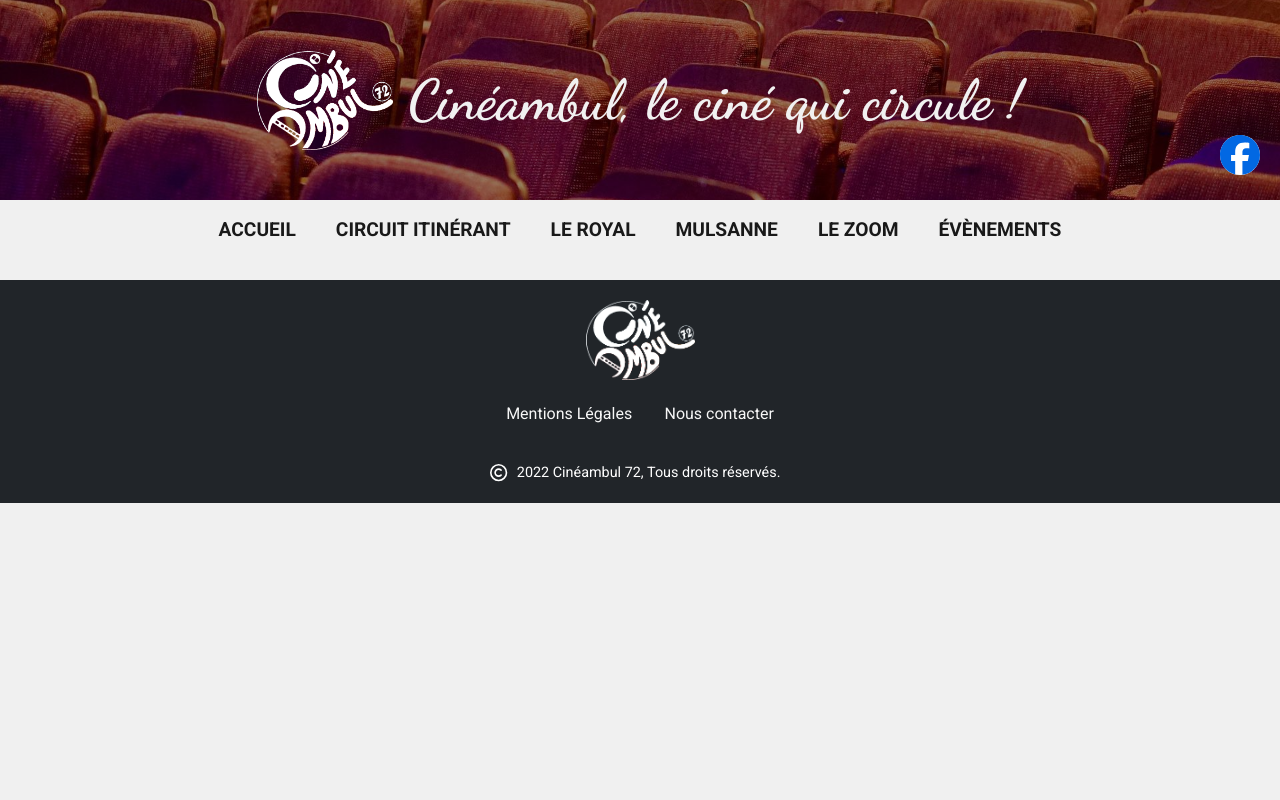
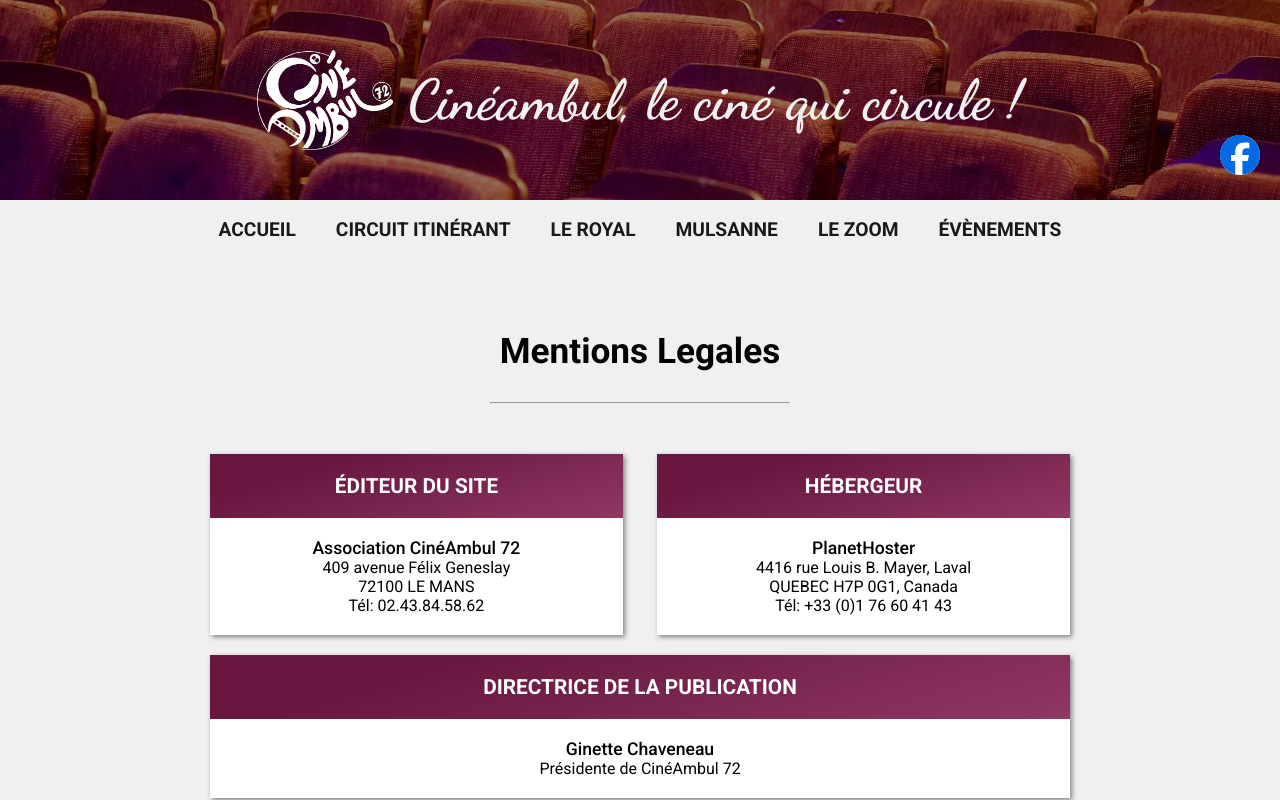
Before and after one commit to ValtnM/Cineambul72, a React (Create React App) app in the folder frontend/: page /mentions-legales in a window 1280 px wide. Shown: the top 800 px of the page. Built offline with nearby package versions, Linux system fonts and the light colour scheme.

Commit message:
Création de la page 'Mentions Legales'

```diff
--- a/frontend/src/App.js
+++ b/frontend/src/App.js
@@ -22,6 +22,7 @@ import tarifsMulsanne from './assets/datas/tarifsMulsanne';
 import infosRoyal from './assets/datas/infosRoyal';
 import infosMulsanne from './assets/datas/infosMulsanne'
 import Foot from './Components/Foot/Foot';
+import MentionsLegales from './Pages/MentionsLegales/MentionsLegales';
 
 function App() {
 
@@ -58,6 +59,7 @@ function App() {
         </Route>
         <Route path="/film/:filmId/*" element={<FilmDetails />}></Route>
         <Route path="/nous-contacter" element={<Contact />}></Route>
+        <Route path="/mentions-legales" element={<MentionsLegales />}></Route>
       </Routes>
       <Foot pageUrl={pageUrl} setPageUrl={setPageUrl}/>
     </div>
--- a/frontend/src/Components/Foot/Foot.js
+++ b/frontend/src/Components/Foot/Foot.js
@@ -28,7 +28,7 @@ export default function Foot(props) {
 
       <ul className="foot-nav">
           {/* <li><a href="#profile">Mon profil</a></li> */}
-          <li><a href="#skills">Mentions Légales</a></li>
+          <li><Link onClick={() => sendPageUrl("contact")} to="/mentions-legales">Mentions Légales</Link></li>
           <li><Link onClick={() => sendPageUrl("contact")} to="/nous-contacter">Nous contacter</Link></li>
       </ul>
       <div className="copyright">
--- /dev/null
+++ b/frontend/src/Pages/MentionsLegales/MentionsLegales.js
@@ -0,0 +1,38 @@
+import React from 'react'
+import './MentionsLegales.scss'
+
+export default function MentionsLegales() {
+  return (
+    <div className='mentions-legales'>
+        <h2>Mentions Legales</h2>
+        <hr />
+        <div className='cards'>
+            <div className="editeur">
+                <h3>Éditeur du site</h3>
+                <p>
+                    <span>Association CinéAmbul 72</span><br />
+                    409 avenue Félix Geneslay<br />
+                    72100 LE MANS<br/>
+                    Tél: 02.43.84.58.62
+                </p>
+            </div>
+            <div className='hebergeur'>
+                <h3>Hébergeur</h3>
+                <p>
+                    <span>PlanetHoster</span><br/>
+                    4416 rue Louis B. Mayer, Laval<br/>
+                    QUEBEC H7P 0G1, Canada<br/>
+                    Tél: +33 (0)1 76 60 41 43
+                </p>
+            </div>
+            <div className="directeur">
+                <h3>Directrice de la publication</h3>
+                <p>
+                    <span>Ginette Chaveneau</span><br/>
+                    Présidente de CinéAmbul 72
+                </p>
+            </div>
+        </div>
+    </div>
+  )
+}
--- /dev/null
+++ b/frontend/src/Pages/MentionsLegales/MentionsLegales.scss
@@ -0,0 +1,77 @@
+@import '../../assets/variables';
+
+.mentions-legales {
+    min-height: 80vh;
+    margin: 70px 0;
+    animation: apparitionBlock 200ms ease-in-out;
+
+    hr {
+        width: 300px;
+        margin: 30px auto;
+    }
+
+    h2 {
+        max-width: 900px;
+        margin: auto;
+        font-size: 2.2em;
+        text-align: center;
+    }
+
+    .cards {
+        display: flex;
+        justify-content: space-between;
+        flex-wrap: wrap;
+        max-width: 900px;
+        padding: 0 20px;
+        margin: 50px auto 0 auto;
+        h3 {
+            font-size: 1.3em;
+            text-transform: uppercase;
+            padding: 20px;
+            background: $primary-color;
+            color: white;
+        }
+        div {
+            text-align: center;
+            background: white;
+            box-shadow: 2px 2px 5px grey;
+        }
+        .editeur, .hebergeur {
+            width: 48%;
+        }
+        .directeur {
+            width: 100%;
+            margin-top: 20px;
+        }
+        p {
+            padding: 20px 30px;
+        }
+        span {
+            font-size: 1.1em;
+            font-weight: 500;
+            margin-bottom: 20px;
+        }
+
+    }
+
+}
+
+@media screen and (max-width: 700px) {
+    .mentions-legales {
+        margin-top: 0;
+        font-size: 0.8em;
+
+        .cards {
+            margin-top: 0;
+            flex-direction: column;
+
+            .editeur, .hebergeur {
+                width: 100%;
+                margin-top: 20px;
+            }
+            .directeur {
+                order: -1;
+            }
+        }
+    }
+}
```
